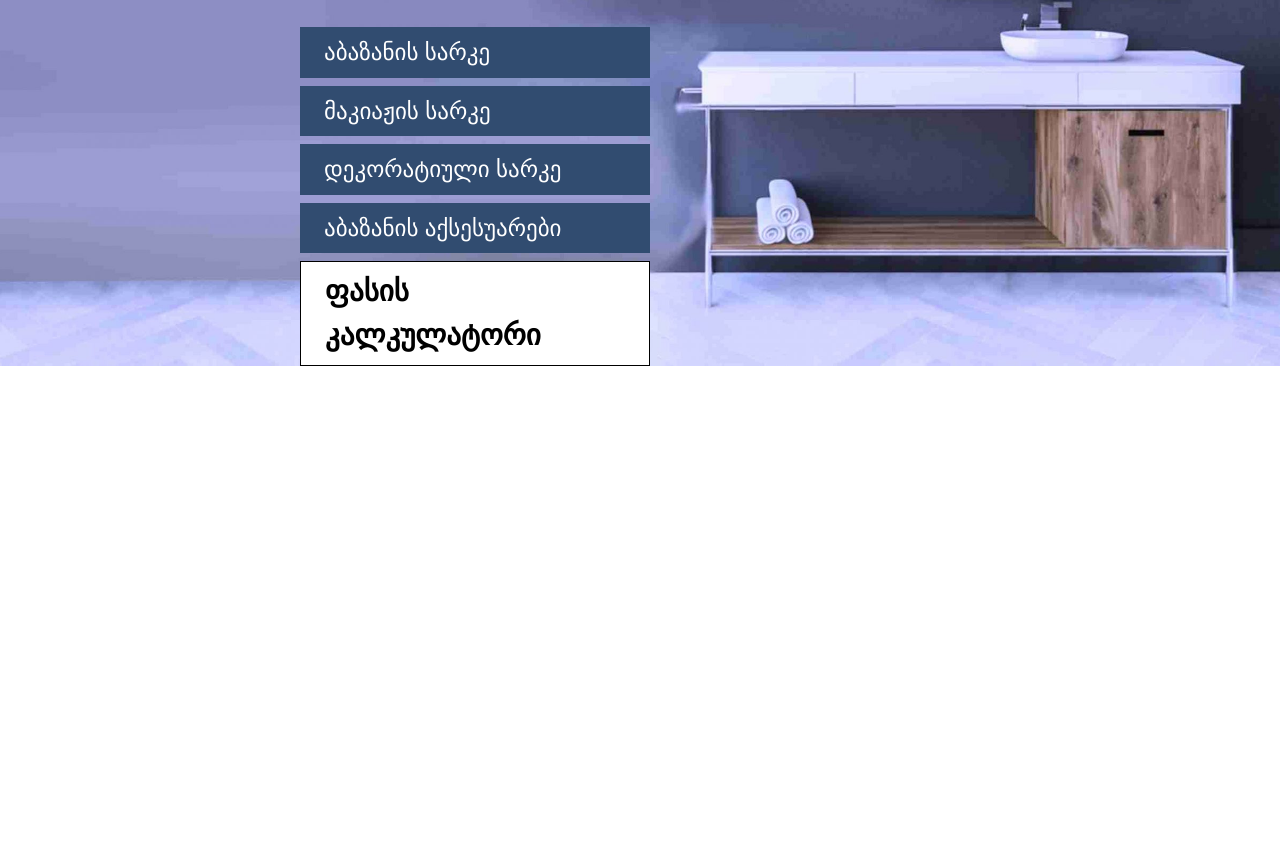
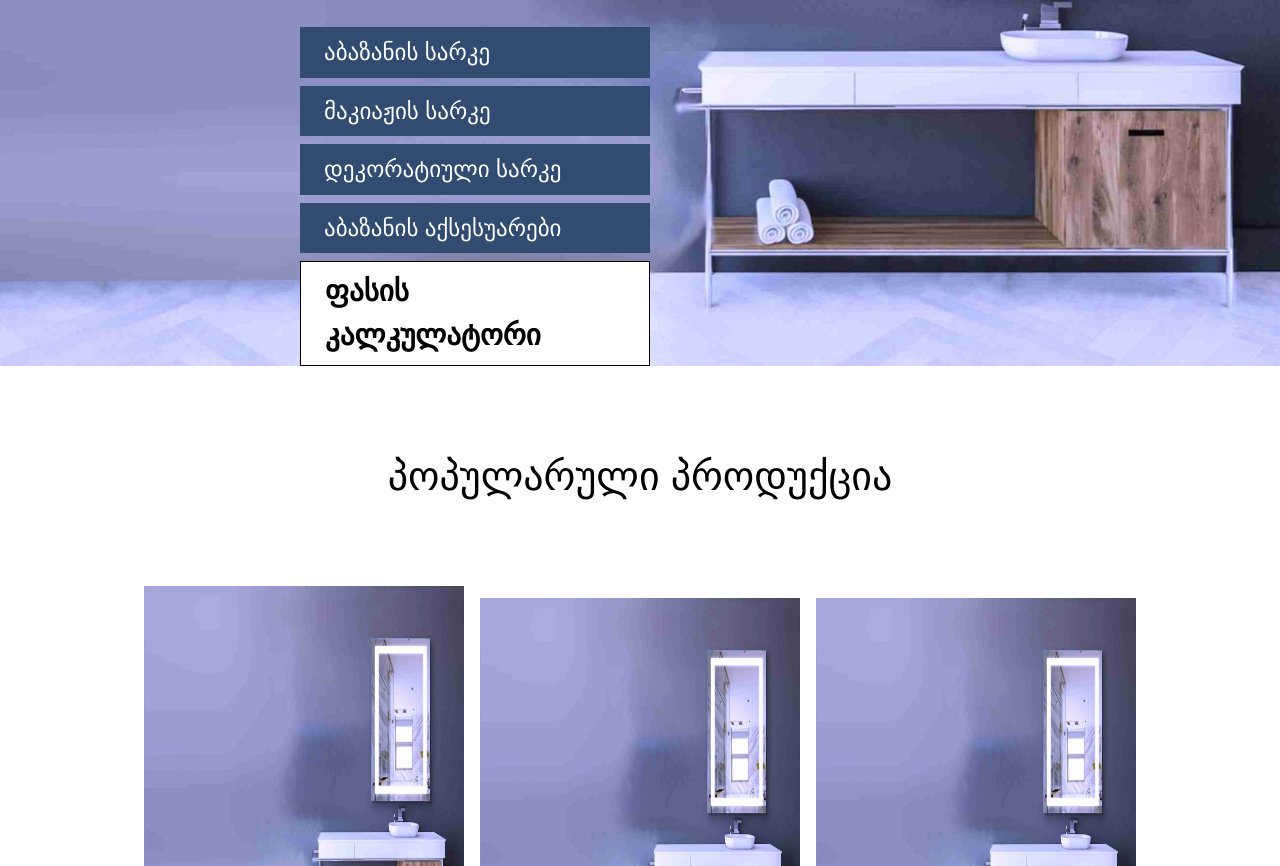
Before and after one commit to Dimitri-kkk/smartmirror, a Next.js app: page / in a window 1280 px wide. Shown: the part 453-1319 px from the top of the page. Before the commit the page ends 819 px from the top, so only its background shows below. Built offline with nearby package versions, Linux system fonts and the light colour scheme.

Commit message:
feat: added "popular" section

```diff
--- /dev/null
+++ b/src/app/components/popular.tsx
@@ -0,0 +1,61 @@
+import React from 'react'
+
+function Popular() {
+  return (
+    <div className="flex flex-col bg-white">
+        <h1 className="text-center text-[40px] text-black mt-20 mb-20">პოპულარული პროდუქცია</h1>
+        <div className="flex flex-1 gap-4 justify-center items-center flex-wrap">
+            <div className="flex flex-col w-full sm:w-1/2 lg:w-1/4">
+                <a href="/product">
+                <img src="/mainmirror.jpg" className="h-[400px] w-[400px]" />
+                    <h2 className="text-black font-semibold mt-5">მართკუთხედი მომრგვალებული კუთხეებით</h2>
+                </a>
+                <span className="text-black/60">აბაზანის სარკე</span>
+                <span className="text-black font-bold">₾330.00</span>
+            </div>
+            <div className="flex flex-col w-full sm:w-1/2 lg:w-1/4">
+                <a href="/product">
+                <img src="/mainmirror.jpg" className="h-[400px] w-[400px]" />
+                    <h2 className="text-black font-semibold mt-5">მაკიაჟის სარკე</h2>
+                </a>
+                <span className="text-black/60">აბაზანის სარკე</span>
+                <span className="text-black font-bold">₾330.00</span>
+            </div>
+            <div className="flex flex-col w-full sm:w-1/2 lg:w-1/4">
+                <a href="/product">
+                <img src="/mainmirror.jpg" className="h-[400px] w-[400px]" />
+                    <h2 className="text-black font-semibold mt-5">აბაზანის მგრვალი სარკე</h2>
+                </a>
+                <span className="text-black/60">აბაზანის სარკე</span>
+                <span className="text-black font-bold">₾330.00</span>
+            </div>
+            <div className="flex flex-col w-full sm:w-1/2 lg:w-1/4">
+                <a href="/product">
+                <img src="/mainmirror.jpg" className="h-[400px] w-[400px]" />
+                    <h2 className="text-black font-semibold mt-5">მაკიაჟის სარკე</h2>
+                </a>
+                <span className="text-black/60">აბაზანის სარკე</span>
+                <span className="text-black font-bold">₾330.00</span>
+            </div>
+            <div className="flex flex-col w-full sm:w-1/2 lg:w-1/4">
+                <a href="/product">
+                <img src="/mainmirror.jpg" className="h-[400px] w-[400px]" />
+                    <h2 className="text-black font-semibold mt-5">მართკუთხედი სარკე</h2>
+                </a>
+                <span className="text-black/60">აბაზანის სარკე</span>
+                <span className="text-black font-bold">₾330.00</span>
+            </div>
+            <div className="flex flex-col w-full sm:w-1/2 lg:w-1/4">
+                <a href="/product">
+                <img src="/mainmirror.jpg" className="h-[400px] w-[400px]" />
+                    <h2 className="text-black font-semibold mt-5">კბილის პასტის დისპენსერი</h2>
+                </a>
+                <span className="text-black/60">აბაზანის სარკე</span>
+                <span className="text-black font-bold">₾330.00</span>
+            </div>
+        </div>
+    </div>
+  )
+}
+
+export default Popular;
--- /dev/null
+++ b/src/app/components/welcome.tsx
@@ -0,0 +1,18 @@
+import Header from "./header";
+import Hero from "./hero";
+
+
+export function Welcome() {
+  return (
+    <div
+      className="relative min-h-screen bg-cover bg-center overflow-hidden"
+      style={{ backgroundImage: "url('/mainmirror.jpg')" }}
+    >
+      {/* Centered container for Header & Hero */}
+      <div className="pl-[300px]">
+        <Header />
+        <Hero />
+      </div>
+    </div>
+  );
+}
--- a/src/app/page.tsx
+++ b/src/app/page.tsx
@@ -1,19 +1,13 @@
 'use client'
 
-import Header from "./components/header";
-import Hero from "./components/hero";
+import Popular from "./components/popular";
+import { Welcome } from "./components/welcome";
 
 export default function Home() {
   return (
-    <div
-      className="relative min-h-screen bg-cover bg-center"
-      style={{ backgroundImage: "url('/mainmirror.jpg')" }}
-    >
-      {/* Centered container for Header & Hero */}
-      <div className="pl-[300px]">
-        <Header />
-        <Hero />
-      </div>
+    <div>
+    <Welcome />
+    <Popular />
     </div>
   );
 }
```
